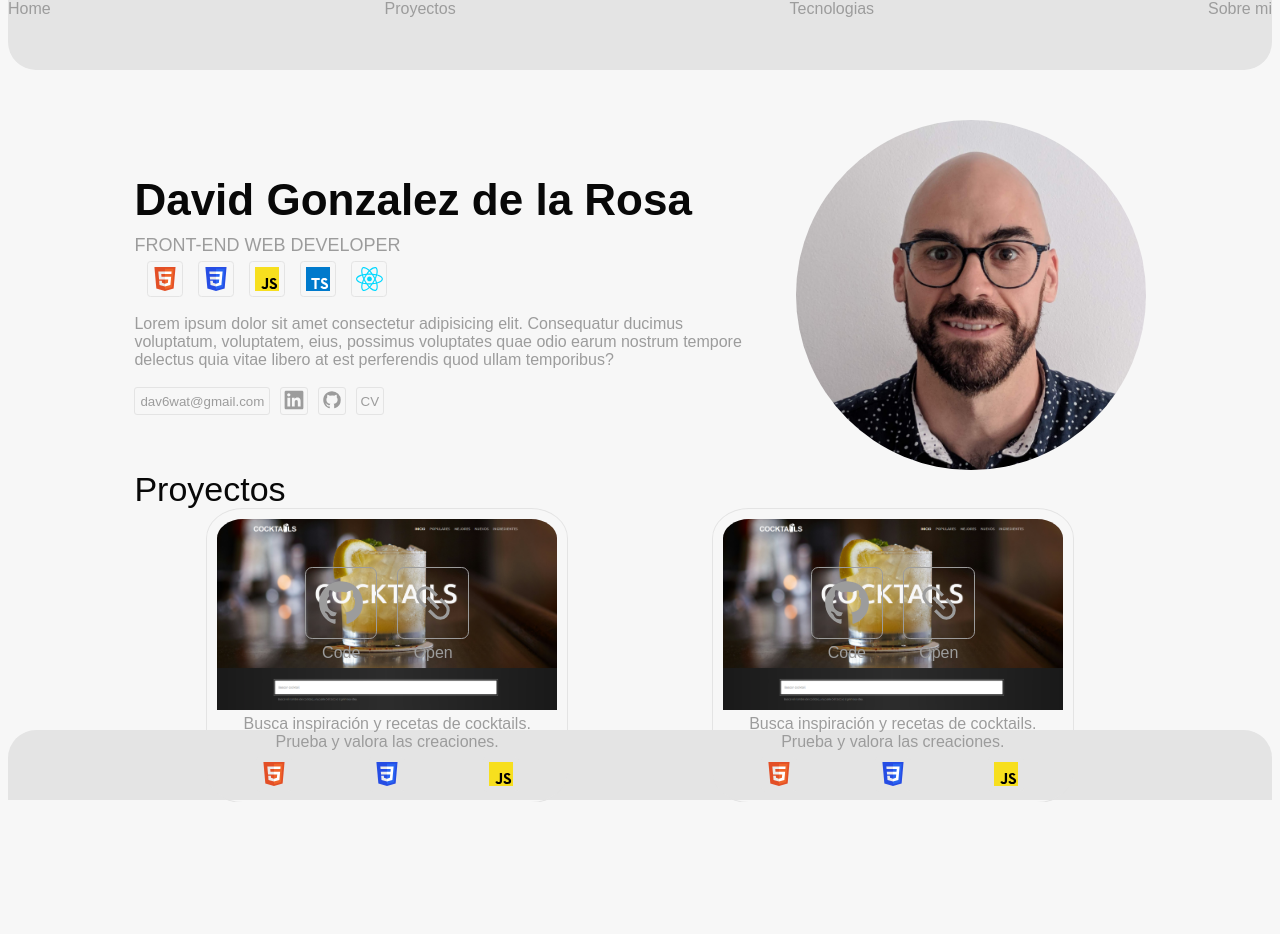
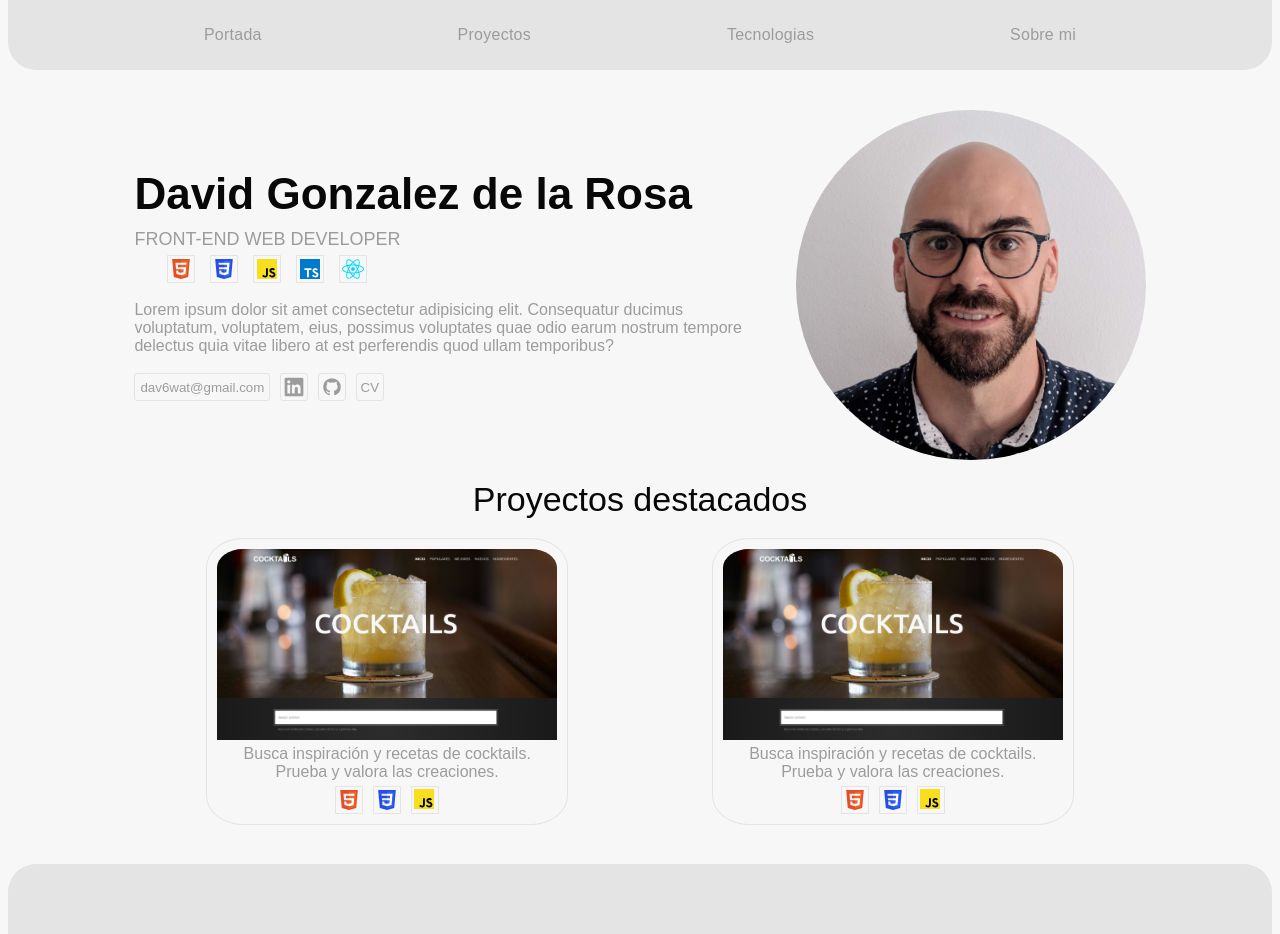
Before and after one commit to Tachi6/portfolio, a React (Vite) app: page / in a window 1280 px wide. Before the commit the page ends 802 px from the top, so only its background shows below. Built offline with nearby package versions, Linux system fonts and the light colour scheme; a web font is replaced by a local one.

Commit message:
home structure ready, init navbar

```diff
--- a/src/App.css
+++ b/src/App.css
@@ -5,10 +5,11 @@
 }
 
 .page-container {
-  height: calc(100vh - var(--header-height) - var(--footer-height));
+  min-height: calc(100vh - var(--header-height) - var(--footer-height));
   max-width: 80%;
   margin: 0 auto;
-  padding: 50px 0;
+  padding: 40px 0;
+  gap: 20px;
   display: flex;
   flex-direction: column;
   justify-content: space-evenly;
@@ -96,13 +97,16 @@ p {
 h2 {
   font-size: 34px;
   font-weight: 500;
+  text-align: center;
 }
 
 /* PROJECT */
 .projects {
+  margin-top: 20px;
   display: flex;
   flex-wrap: wrap;
   justify-content: space-around;
+  row-gap: 20px;
 }
 
 .project {
@@ -145,10 +149,21 @@ h2 {
   align-items: center;
 }
 
-.hide {
+.project-buttons {
   position: absolute;
   display: flex;
   gap: 20px;
+  opacity: 0;
+}
+
+.project-buttons.show {
+  opacity: 1;
+}
+
+.technologies {
+  display: flex;
+  gap: 10px;
+  justify-content: center;
 }
 
 /* BUTTON */
@@ -162,7 +177,10 @@ h2 {
   fill: var(--secondary-text-color);
   width: 20px;
   height: 20px;
-  /* margin-top: 3px; */
+}
+
+.contact-buttons svg {
+  margin-top: 3px;
 }
 
 button {
@@ -225,21 +243,45 @@ button {
 
 /*  TECHNOLOGY-BOX */
 .technology-box {
-  width: 36px;
-  height: 36px;
-  border-radius: 10%;
-  display: flex;
+  width: 28px;
+  height: 28px;
+  border-radius: 3%;
+  padding: 3px;
+  /* display: flex;
   justify-content: center;
+  align-items: center; */
+}
+
+.technology-box:last-child {
+  padding: 2px;
+}
+
+/* NAVBAR */
+nav {
+  width: 100%;
+}
+
+nav ul {
+  height: 100%;
+  width: 100%;
+  display: inline-flex;
+  justify-content: space-evenly;
   align-items: center;
+  list-style: none;
+  text-decoration: none;
+}
+
+nav a {
+  text-decoration: none;
+  font-weight: 400;
+  letter-spacing: 0.25px;
+  color: var(--secondary-text-color);
 }
 
 /* Responsive */
 @media (max-width: 1024px) {
   .page-container {
     max-width: 90%;
-    height: unset;
-    min-height: calc(100vh - var(--header-height) - var(--footer-height));
-
     padding: 20px 0;
   }
 
--- a/src/Views/HomeView.jsx
+++ b/src/Views/HomeView.jsx
@@ -11,6 +11,7 @@ import { JavaScriptLogo } from '../icons/JavaScriptLogo';
 import { LinkedinIcon } from '../icons/LinkedinIcon';
 import { ReactLogo } from '../icons/ReactLogo';
 import { TypeScriptLogo } from '../icons/TypeScriptLogo';
+import cocktailsImage from '../assets/cocktails.png';
 
 export const HomeView = () => {
   return (
@@ -23,11 +24,11 @@ export const HomeView = () => {
           <div className="abilities">
             <p className="ability-text">FRONT-END WEB DEVELOPER</p>
             <div className="abilities-logos">
-              <TechnologyBox logo={<HtmlLogo height={24} />} />
-              <TechnologyBox logo={<CssLogo height={24} />} />
-              <TechnologyBox logo={<JavaScriptLogo height={24} />} />
-              <TechnologyBox logo={<TypeScriptLogo height={24} />} />
-              <TechnologyBox logo={<ReactLogo height={24} />} />
+              <TechnologyBox logo={<HtmlLogo height={20} />} />
+              <TechnologyBox logo={<CssLogo height={20} />} />
+              <TechnologyBox logo={<JavaScriptLogo height={20} />} />
+              <TechnologyBox logo={<TypeScriptLogo height={20} />} />
+              <TechnologyBox logo={<ReactLogo height={22} />} />
             </div>
           </div>
           <p className="description-text">
@@ -48,10 +49,34 @@ export const HomeView = () => {
         <img src={mainPhoto} alt="main-photo" className="main-photo" />
       </div>
       <div className="bottom-content">
-        <h2>Proyectos</h2>
+        <h2>Proyectos destacados</h2>
         <div className="projects">
-          <Project />
-          <Project />
+          <Project
+            image={cocktailsImage}
+            codeUrl="https://www.google.com"
+            viewUrl="https://www.marca.com"
+            infoText="Busca inspiración y recetas de cocktails. Prueba y valora las creaciones."
+            technologies={
+              <>
+                <TechnologyBox logo={<HtmlLogo height={20} />} />
+                <TechnologyBox logo={<CssLogo height={20} />} />
+                <TechnologyBox logo={<JavaScriptLogo height={20} />} />
+              </>
+            }
+          />
+          <Project
+            image={cocktailsImage}
+            codeUrl="https://www.google.com"
+            viewUrl="https://www.marca.com"
+            infoText="Busca inspiración y recetas de cocktails. Prueba y valora las creaciones."
+            technologies={
+              <>
+                <TechnologyBox logo={<HtmlLogo height={20} />} />
+                <TechnologyBox logo={<CssLogo height={20} />} />
+                <TechnologyBox logo={<JavaScriptLogo height={20} />} />
+              </>
+            }
+          />
         </div>
       </div>
     </section>
--- a/src/components/Header.jsx
+++ b/src/components/Header.jsx
@@ -1,11 +1,24 @@
+import { NavLink } from 'react-router';
+
 export const Header = () => {
   return (
     <header>
-      <p>Home</p>
-      <p>Proyectos</p>
-      <p>Tecnologias</p>
-      {/* <p>Formación</p> */}
-      <p>Sobre mi</p>
+      <nav>
+        <ul>
+          <li>
+            <NavLink to={'/'}>Portada</NavLink>
+          </li>
+          <li>
+            <NavLink to={'/settings'}>Proyectos</NavLink>
+          </li>
+          <li>
+            <NavLink to={'/rules'}>Tecnologias</NavLink>
+          </li>
+          <li>
+            <NavLink to={'/records'}>Sobre mi</NavLink>
+          </li>
+        </ul>
+      </nav>
     </header>
   );
 };
--- a/src/components/Project.jsx
+++ b/src/components/Project.jsx
@@ -1,32 +1,23 @@
 import { useState } from 'react';
-import cocktailsImage from '../assets/cocktails.png';
-import { CssLogo } from '../icons/CssLogo';
+
 import { GitHubIcon } from '../icons/GitHubIcon';
-import { HtmlLogo } from '../icons/HtmlLogo';
-import { JavaScriptLogo } from '../icons/JavaScriptLogo';
 import { LinkIcon } from '../icons/LinkIcon';
-import { TechnologyBox } from './TechnologyBox';
-import { TextButton } from './TextButton';
 import { BigButton } from './BigButton';
 
-export const Project = () => {
+export const Project = ({ image, codeUrl, viewUrl, infoText, technologies }) => {
   const [hover, setHover] = useState(false);
 
   return (
     <div className="project" onMouseOver={() => setHover(true)} onMouseLeave={() => setHover(false)}>
       <div className="image-container">
-        <img src={cocktailsImage} className={`project-image ${hover && 'project-image-hover'}`} />
-        <div className="hide">
-          <BigButton icon={<GitHubIcon />} text="Code" />
-          <BigButton icon={<LinkIcon />} text="Open" customClass="link" />
+        <img src={image} className={`project-image ${hover && 'project-image-hover'}`} />
+        <div className={`project-buttons ${hover && 'show'}`}>
+          <BigButton icon={<GitHubIcon />} text="Code" url={codeUrl} />
+          <BigButton icon={<LinkIcon />} text="View" url={viewUrl} customClass="link" />
         </div>
       </div>
-      <p className="project-text">Busca inspiración y recetas de cocktails. Prueba y valora las creaciones.</p>
-      <div className="projects">
-        <TechnologyBox logo={<HtmlLogo height={24} />} />
-        <TechnologyBox logo={<CssLogo height={24} />} />
-        <TechnologyBox logo={<JavaScriptLogo height={24} />} />
-      </div>
+      <p className="project-text">{infoText}</p>
+      <div className="technologies">{technologies}</div>
     </div>
   );
 };
--- a/src/icons/ReactLogo.jsx
+++ b/src/icons/ReactLogo.jsx
@@ -5,7 +5,7 @@ export const ReactLogo = ({ height }) => {
       xmlnsXlink="http://www.w3.org/1999/xlink"
       height={height}
       preserveAspectRatio="xMidYMid meet"
-      viewBox="0 0 256 228"
+      viewBox="0 -14 256 256"
     >
       <path
         fill="#00D8FF"
--- a/src/index.css
+++ b/src/index.css
@@ -44,11 +44,14 @@
 
   button:hover {
     border-color: var(--secondary-text-color);
-    /* color: var(--dark-primary-text-color); */
   }
 
-  button:hover svg {
-    /* fill: var(--dark-primary-text-color); */
+  nav a:hover {
+    filter: brightness(150%);
+  }
+
+  nav a.active {
+    color: var(--dark-primary-text-color);
   }
 }
 
@@ -74,10 +77,14 @@
 
   button:hover {
     border-color: var(--secondary-text-color);
-    /* color: var(--light-primary-text-color); */
   }
 
-  button:hover svg {
-    /* fill: var(--light-primary-text-color); */
+  nav a:hover {
+    /* TODO: test light mode */
+    filter: brightness(50%);
+  }
+
+  nav a:active {
+    color: var(--light-primary-text-color);
   }
 }
```
